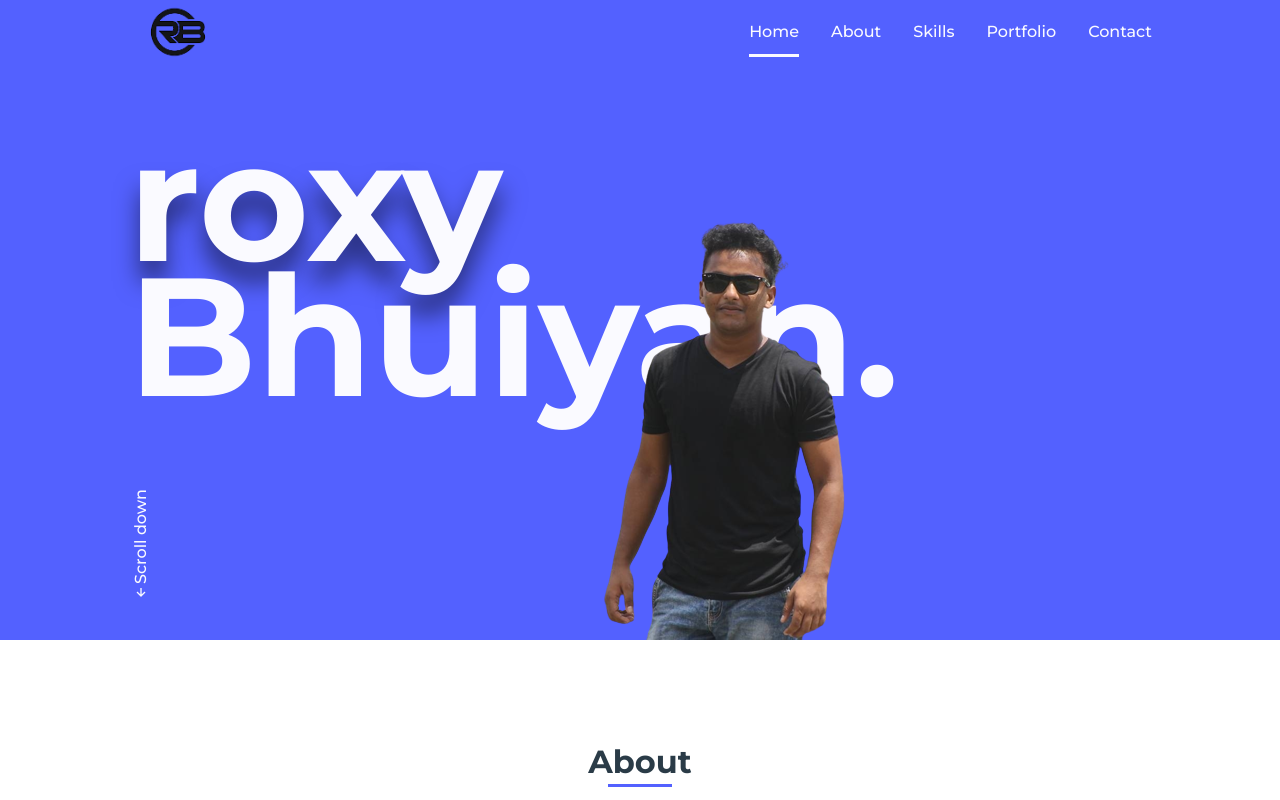
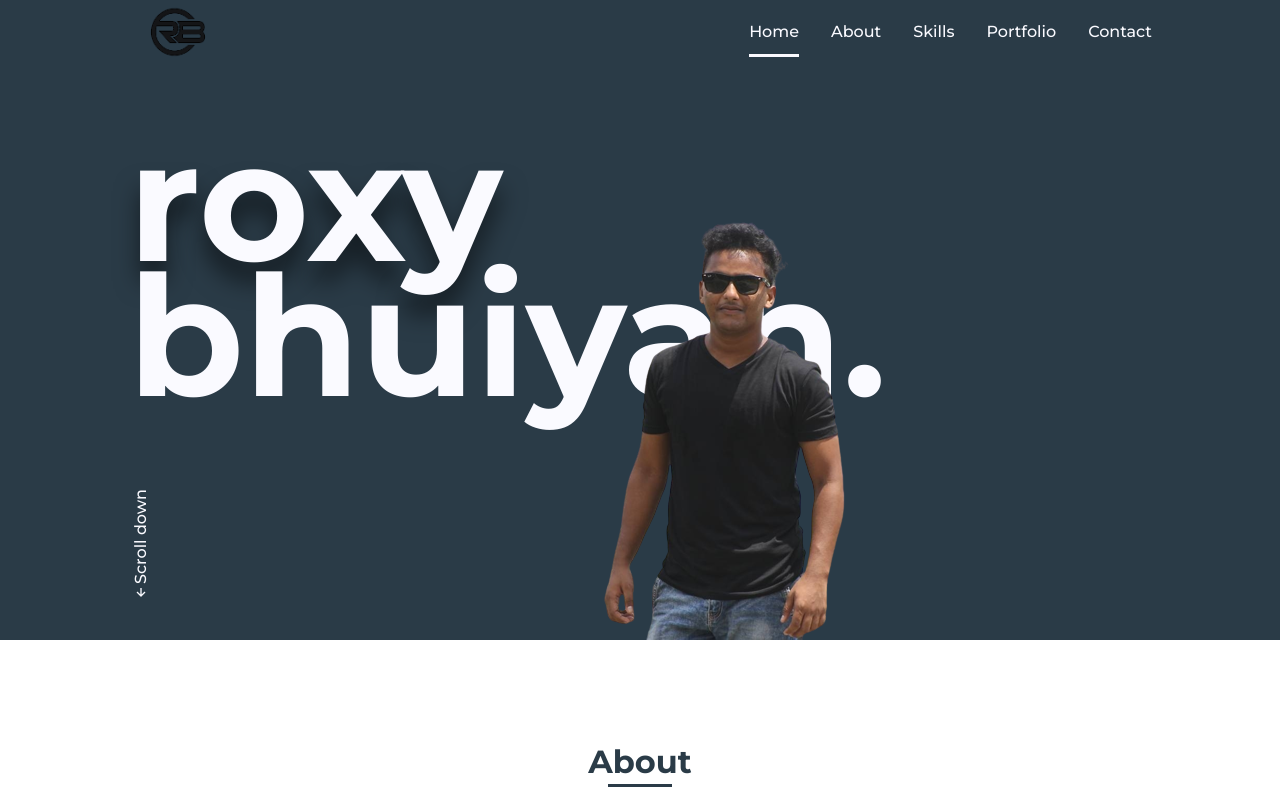
Before and after one commit to roxy1992/protfolio-site, a plain HTML site: page index.html in a window 1280 px wide. Shown: the top 800 px of the page. Drawn offline with nearby package versions, Linux system fonts and the light colour scheme.

Commit message:
first commit

```diff
--- a/assets/css/styles.css
+++ b/assets/css/styles.css
@@ -9,7 +9,7 @@
 
 /*===== Colores =====*/
 :root{
-    --first-color: #5361FF;
+    --first-color: #2a3b47;
     --white-color: #FAFAFF;
     --dark-color: #2A3B47;
     --text-color: #697477;
@@ -183,7 +183,7 @@ img{
 }
 .home__container{
     height: calc(100vh - var(--header-height));
-    row-gap: 5rem;
+    row-gap: 10rem;
 }
 .home__title{
     align-self: flex-end;
--- a/index.html
+++ b/index.html
@@ -41,7 +41,8 @@
             <section class="home" id="home">
                 <div class="home__container bd-grid">
                     <!-- <h3>MARN STACK WEB DEVELOPER || DIGITAL MARKETING EXPERT</h3> -->
-                    <h1 class="home__title"><span>roxy</span><br>Bhuiyan.</h1>
+                    <h1 class="home__title"><span>roxy</span><br>bhuiyan.</h1>
+                    <!-- <h3>MARN STACK WEB DEVELOPER || DIGITAL MARKETING EXPERT</h3> -->
 
                     <div class="home__scroll">
                         <a href="#about" class="home__scroll-link"><i class='bx bx-up-arrow-alt' ></i>Scroll down</a>
```
Also changed, not shown: 1 other file.
